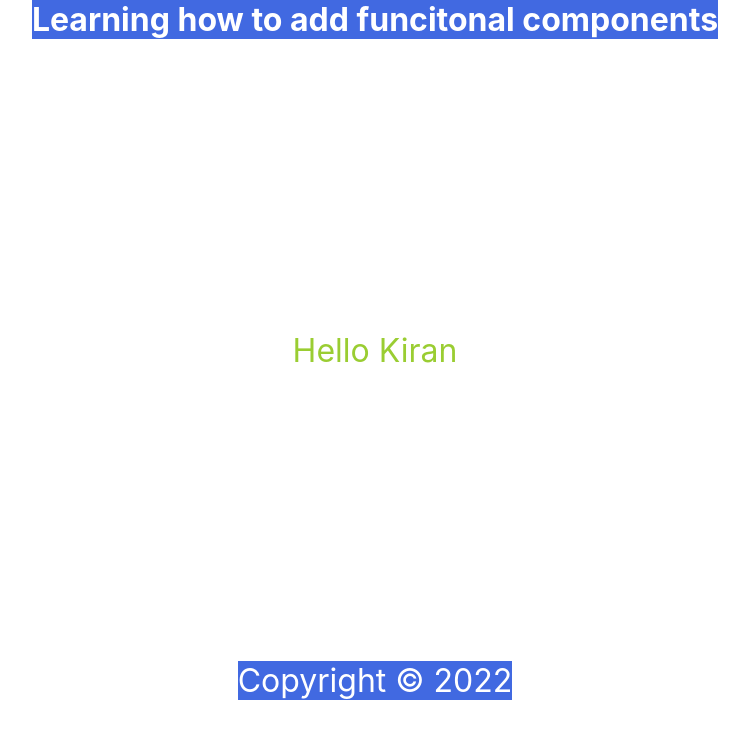
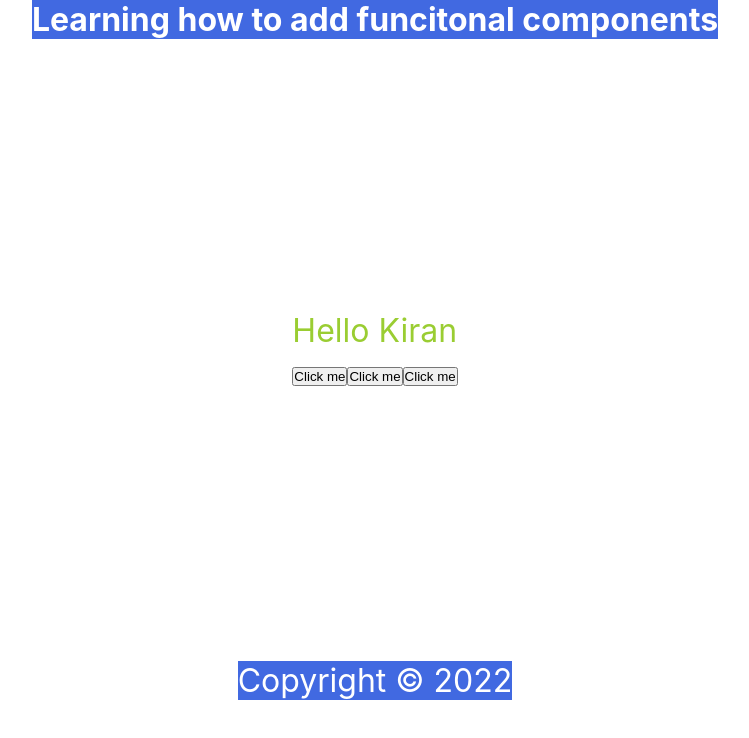
Before and after one commit to Suraj-Ambekar/FullStackWebDevelopment, a React (Create React App) app in the folder 6 React/learnreactcomponents/: page / in a window 1280 px wide. Shown: the top 738 px of the page, without its empty margins (265-1014 px from the left). Built offline with nearby package versions, Linux system fonts and the light colour scheme.

Commit message:
learned about click event

```diff
--- a/6 React/learnreactcomponents/src/Content.js
+++ b/6 React/learnreactcomponents/src/Content.js
@@ -5,12 +5,25 @@ const Content = ()=>{
         let int = Math.floor(Math.random()*3);
         return arr[int];
       }
+
+    function clickEvent(){
+        alert('Hello');
+    }
+    function clickEvent2(name){
+        alert(`${name} clicked it.`);
+    }
+    function clickEvent3(e){
+        console.log(e.target);
+    }
     return (
         <main>
             <p>
                 {/* here we have showing the result of generated name */}
                 Hello {newName()}
             </p>
+            <button onClick={clickEvent}>Click me</button>
+            <button onClick={() => clickEvent2('Hello')}>Click me</button>
+            <button onClick={(e) => clickEvent3(e)}>Click me</button>
         </main>
 
     );
```
